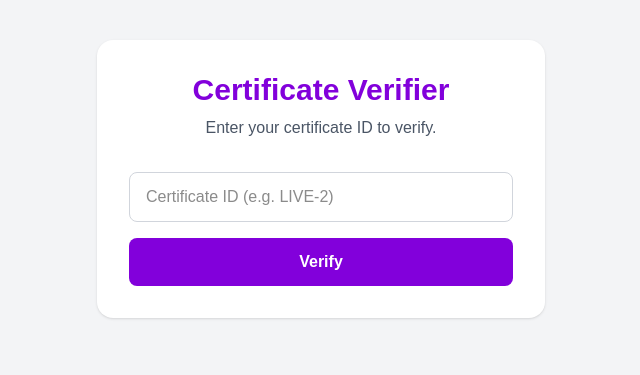
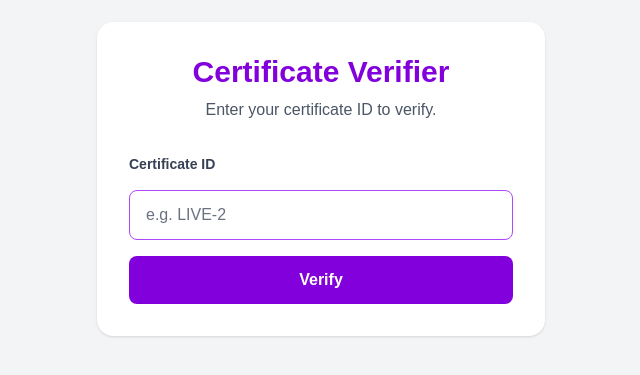
Before and after one commit to anaghaacademy/certificate-verifier-v2, a Next.js app: page / in a window 1280 px wide. Shown: the part 221-596 px from the top of the page, without its empty margins (319-959 px from the left). Built offline with nearby package versions, Linux system fonts and the light colour scheme.

Commit message:
Improve visibility of ID inputs and admin fields

```diff
--- a/app/admin/page.tsx
+++ b/app/admin/page.tsx
@@ -85,8 +85,9 @@ export default function AdminPage() {
     }
   };
 
+  // Shared input style: dark text, visible placeholder, white background
   const inputClasses =
-    "mt-1 w-full rounded-lg border border-gray-300 px-3 py-2 text-gray-900 placeholder-gray-500 bg-white";
+    "mt-1 w-full rounded-lg border border-gray-300 px-3 py-2 text-gray-900 placeholder-gray-500 bg-white focus:outline-none focus:ring-2 focus:ring-purple-600";
 
   return (
     <main className="min-h-screen bg-gray-100 px-4 py-10">
@@ -109,8 +110,8 @@ export default function AdminPage() {
               value={form.certificateId}
               onChange={handleChange}
               required
-              className={inputClasses}
-              placeholder="Certificate ID"
+              className={`${inputClasses} border-purple-500`}
+              placeholder="Certificate ID (e.g. LIVE-2)"
             />
           </div>
 
--- a/app/page.tsx
+++ b/app/page.tsx
@@ -25,11 +25,14 @@ export default function HomePage() {
         </p>
 
         <form onSubmit={handleSubmit} className="mt-8 space-y-4">
+          <label className="block text-sm font-semibold text-gray-700">
+            Certificate ID
+          </label>
           <input
             value={id}
             onChange={(e) => setId(e.target.value)}
-            placeholder="Certificate ID (e.g. LIVE-2)"
-            className="w-full rounded-lg border border-gray-300 px-4 py-3"
+            placeholder="e.g. LIVE-2"
+            className="w-full rounded-lg border border-purple-500 px-4 py-3 text-gray-900 placeholder-gray-500 bg-white focus:outline-none focus:ring-2 focus:ring-purple-600"
           />
 
           <button
```
